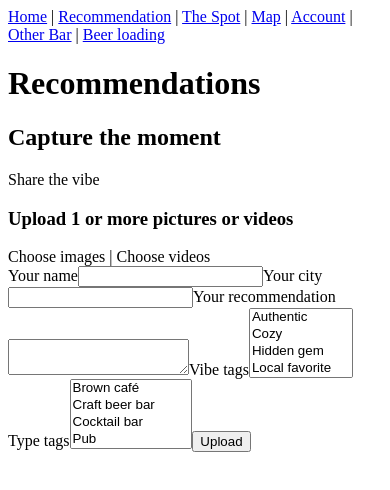
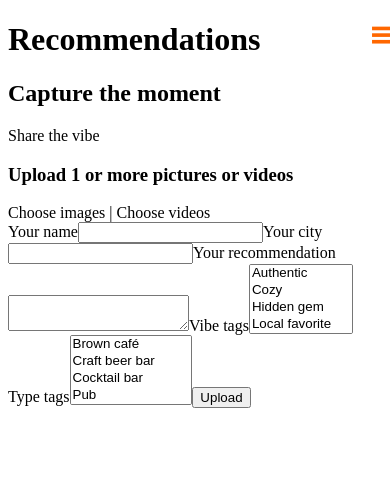
Before and after one commit to lindedhauwe/Integration4, a React (Vite) app in the folder client/: page /recommendations in a window 390 px wide. Shown: the top 490 px of the page. Built offline with nearby package versions, Linux system fonts and the light colour scheme; a web font is replaced by a local one.

Commit message:
hamburger menu en overlay

```diff
--- /dev/null
+++ b/client/src/components/Nav.css
@@ -0,0 +1,63 @@
+/* HEADER */
+.nav-header {
+    width: 100%;
+    /* padding: 1rem; */
+    /* padding-right: 120px; */
+    padding-top: 20px;
+    /* 👈 dit duwt de hamburger 30px naar links */
+    display: flex;
+    justify-content: flex-end;
+    position: fixed;
+    top: 0;
+    z-index: 1000;
+}
+
+.hamburger-icon {
+    width: 32px;
+    height: 32px;
+    cursor: pointer;
+}
+
+/* FULLSCREEN OVERLAY */
+.menu-overlay {
+    position: fixed;
+    inset: 0;
+    background: var(--black);
+    color: var(--white);
+    z-index: 2000;
+
+    display: flex;
+    flex-direction: column;
+    align-items: center;
+    justify-content: center;
+
+    animation: fadeIn 0.3s ease-out;
+}
+
+/* CLOSE BUTTON */
+.close-btn {
+    position: absolute;
+    top: 20px;
+    right: 20px;
+    font-size: 32px;
+    background: none;
+    border: none;
+    color: var(--white);
+    cursor: pointer;
+}
+
+/* LINKS */
+.menu-links {
+    display: flex;
+    flex-direction: column;
+    gap: 2rem;
+    text-align: center;
+}
+
+.menu-links a {
+    font-family: var(--font-antwerpen-tall);
+    font-size: 2rem;
+    color: var(--white);
+    text-decoration: none;
+    transition: opacity 0.2s;
+}
--- a/client/src/components/Nav.jsx
+++ b/client/src/components/Nav.jsx
@@ -1,17 +1,39 @@
+import { useState } from "react";
 import { Link } from "react-router-dom";
+import hamburger from "../assets/hamburgermenu.svg";
+import "./Nav.css";
 
 export default function Nav() {
+    const [open, setOpen] = useState(false);
+
     return (
-        <header>
-            <nav>
-                <Link to="/">Home</Link>{' | '}
-                <Link to="/recommendations">Recommendation</Link>{' | '}
-                <Link to="/thespot">The Spot</Link>{' | '}
-                <Link to="/map">Map</Link>{' | '}
-                <Link to="/login">Account</Link>{' | '}
-                <Link to="/otherbar">Other Bar</Link>{' | '}
-                <Link to="/beerloading">Beer loading</Link>
-            </nav>
-        </header>
+        <>
+            <header className="nav-header">
+                <img
+                    src={hamburger}
+                    alt="menu"
+                    className="hamburger-icon"
+                    onClick={() => setOpen(true)}
+                />
+            </header>
+
+            {open && (
+                <div className="menu-overlay">
+                    <button className="close-btn" onClick={() => setOpen(false)}>
+                        ✕
+                    </button>
+
+                    <nav className="menu-links">
+                        <Link to="/" onClick={() => setOpen(false)}>Home</Link>
+                        <Link to="/recommendations" onClick={() => setOpen(false)}>Recommendation</Link>
+                        <Link to="/thespot" onClick={() => setOpen(false)}>The Spot</Link>
+                        <Link to="/map" onClick={() => setOpen(false)}>Map</Link>
+                        <Link to="/login" onClick={() => setOpen(false)}>Account</Link>
+                        <Link to="/otherbar" onClick={() => setOpen(false)}>Other Bar</Link>
+                        <Link to="/beerloading" onClick={() => setOpen(false)}>Beer loading</Link>
+                    </nav>
+                </div>
+            )}
+        </>
     );
 }
```
Also changed, not shown: client/src/assets/hamburgermenu.svg (added).
